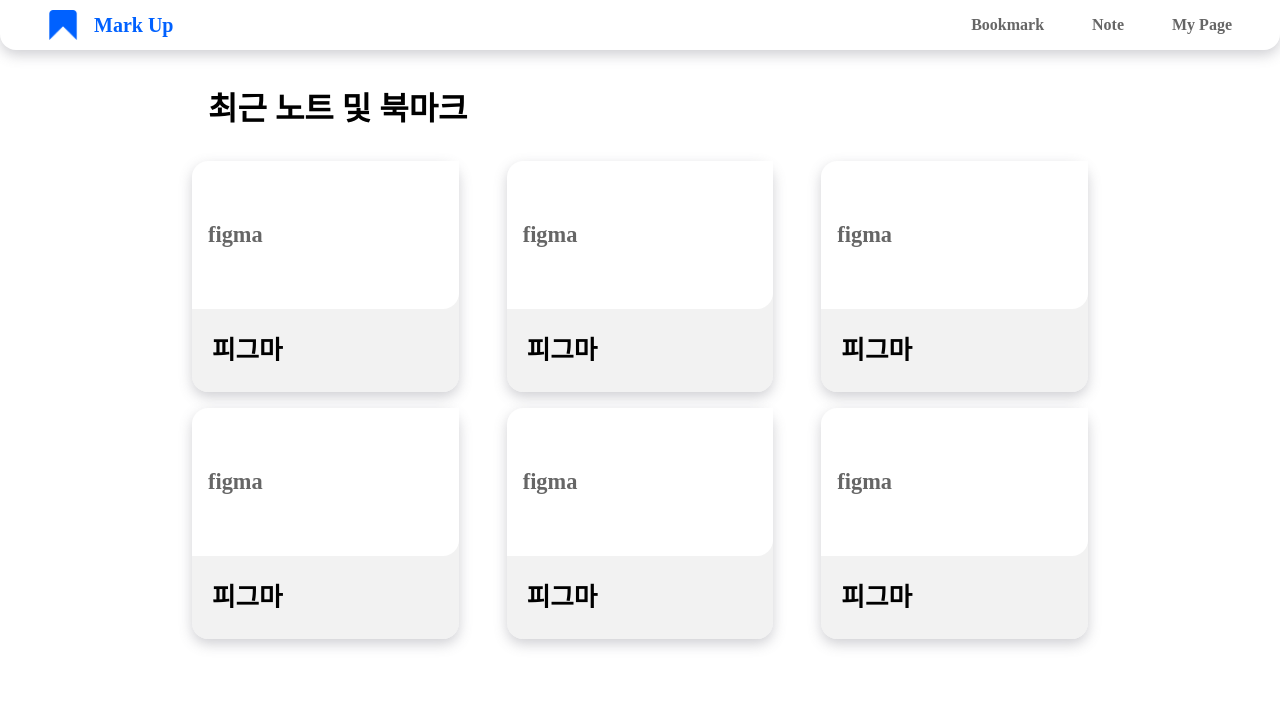
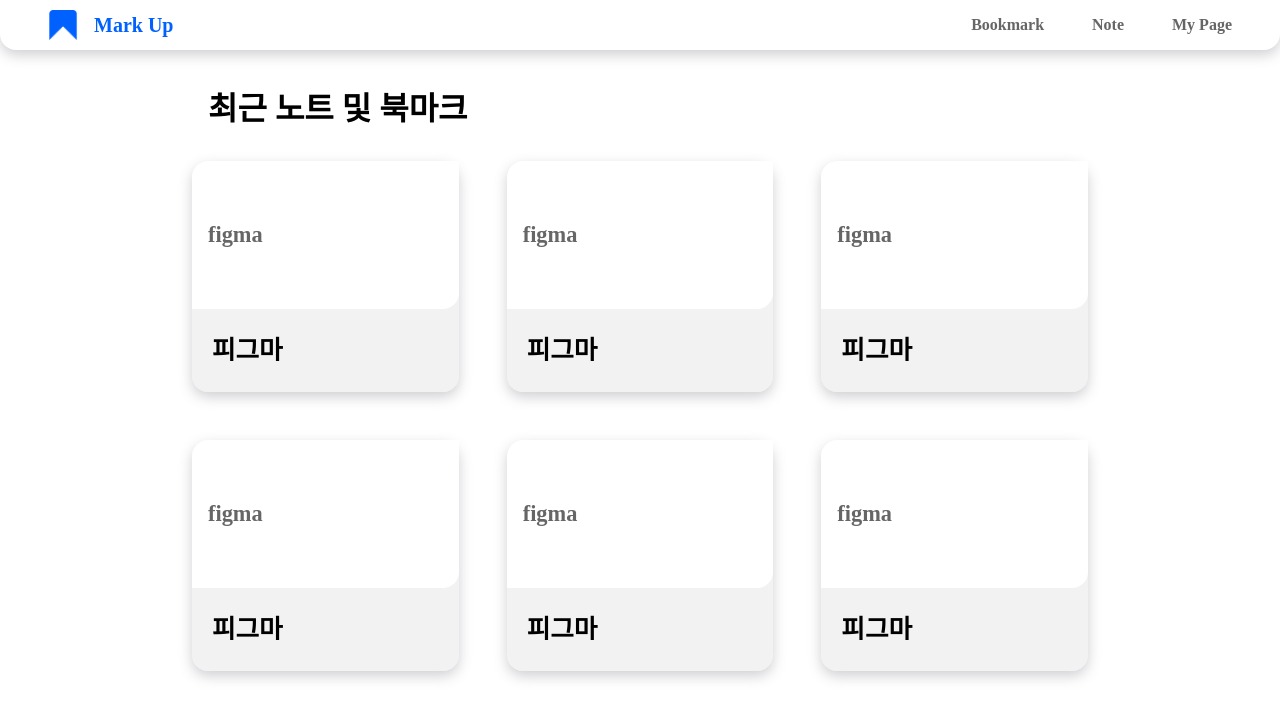
Before and after one commit to hyewwonn/MarkUp, a Next.js app: page /home in a window 1280 px wide. Shown: the top 718 px of the page. Built offline with nearby package versions, Linux system fonts and the light colour scheme; a web font is replaced by a local one.

Commit message:
간격 수정

```diff
--- a/src/styles/home.module.css
+++ b/src/styles/home.module.css
@@ -27,7 +27,8 @@
     flex-direction: column;
     align-items: center;
     justify-content: center;
-    row-gap: 1rem;
+    row-gap: 3rem;
+    padding-top: 2rem;
 }
 .recent-note-container, .recent-bookmark-container {
     width: 70%;
```
